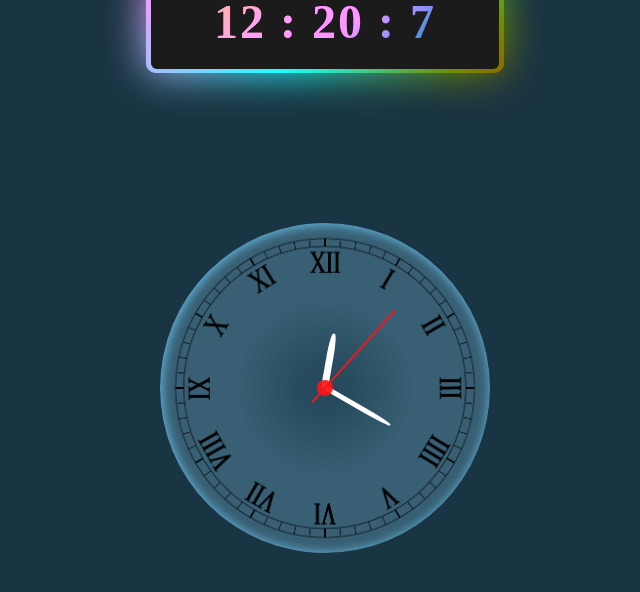
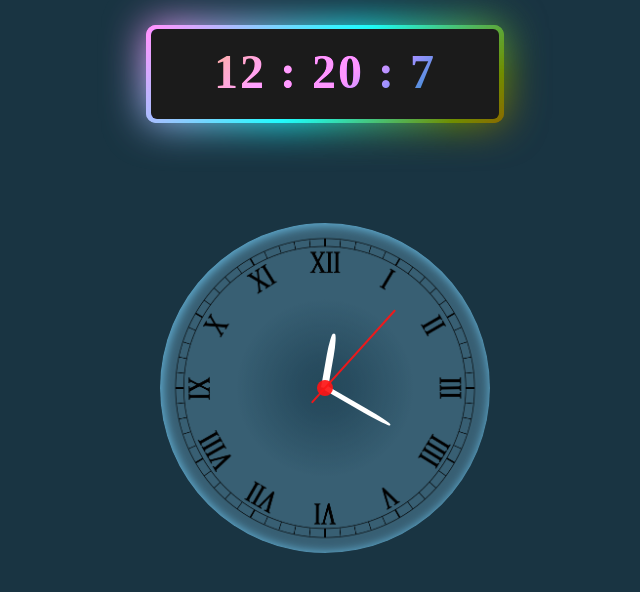
Before and after one commit to Magamed-Ali/watch, a React (Create React App) app: page / in a window 1280 px wide. Shown: the top 592 px of the page, without its empty margins (315-955 px from the left). Built offline with nearby package versions, Linux system fonts and the light colour scheme; the HTML template or start-up script is replaced by a standard one.

Commit message:
add project Watch/3

```diff
--- a/src/app.css
+++ b/src/app.css
@@ -20,7 +20,7 @@
     height: 98px;
     width: 358px;
     margin: auto;
-    top: -150px;
+    top: -100px;
     position: relative;
     background: linear-gradient(
             135deg, #0fe6d2, #efd814, #f526dc);
--- a/src/components/Clock.tsx
+++ b/src/components/Clock.tsx
@@ -2,6 +2,7 @@ import React, {useEffect, useState} from 'react';
 import Hour from "./Hour";
 import Minutes from "./Minutes";
 import Seconds from "./Seconds";
+import DigitalClock from "./DigitalClock";
 
 function Clock() {
 
@@ -24,15 +25,7 @@ function Clock() {
 
     return (
         <div className="watch">
-            <div className="bookacket">
-                <div className="uncomenkad">
-                    <div id="vemekunys">
-                        {`${(hh / 30).toFixed()} : ${mm / 6} : ${ss / 6}`}
-                    </div>
-                </div>
-                <span></span>
-                <span></span>
-            </div>
+            <DigitalClock hh={hh} mm={mm} ss={ss} />
             <div className="clock">
                 <img src={process.env.PUBLIC_URL + "/images/kisspng-alarm-clocks.png"} alt="clock"/>
                 <Hour hh={hh}/>
--- /dev/null
+++ b/src/components/DigitalClock.tsx
@@ -0,0 +1,19 @@
+import React from 'react';
+
+function DigitalClock(props: {hh: number, mm: number, ss: number}) {
+
+    const {hh, mm, ss} = props
+    return (
+        <div className="bookacket">
+            <div className="uncomenkad">
+                <div id="vemekunys">
+                    {`${(hh / 30).toFixed()} : ${mm / 6} : ${ss / 6}`}
+                </div>
+            </div>
+            <span></span>
+            <span></span>
+        </div>
+    );
+}
+
+export default DigitalClock;
```
